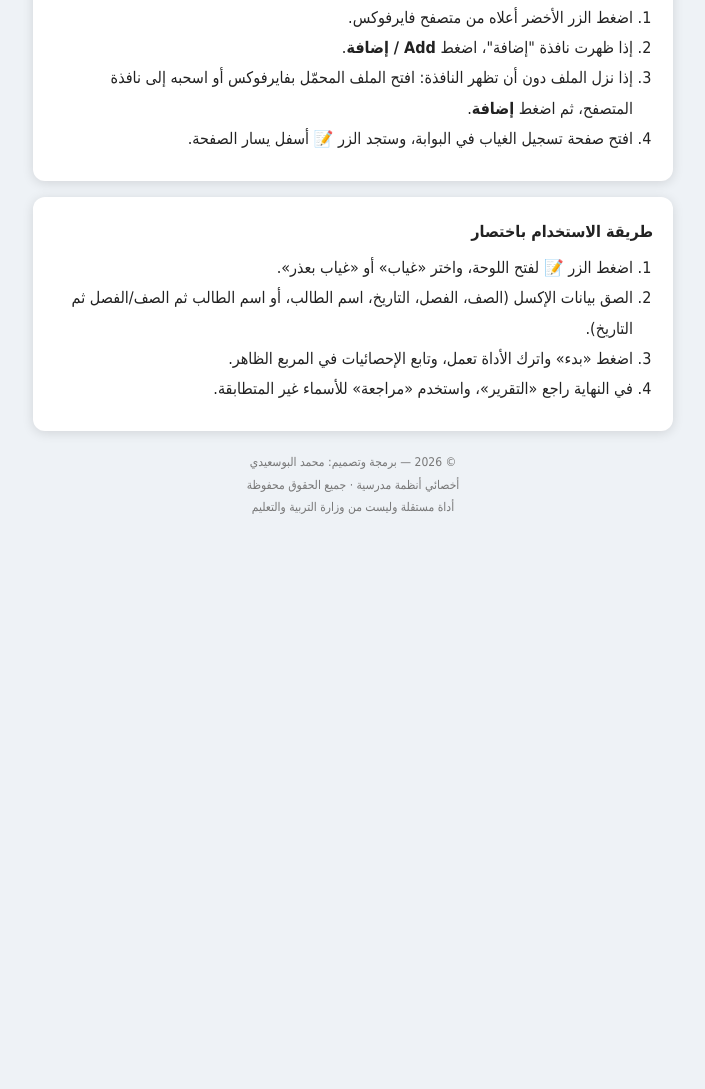
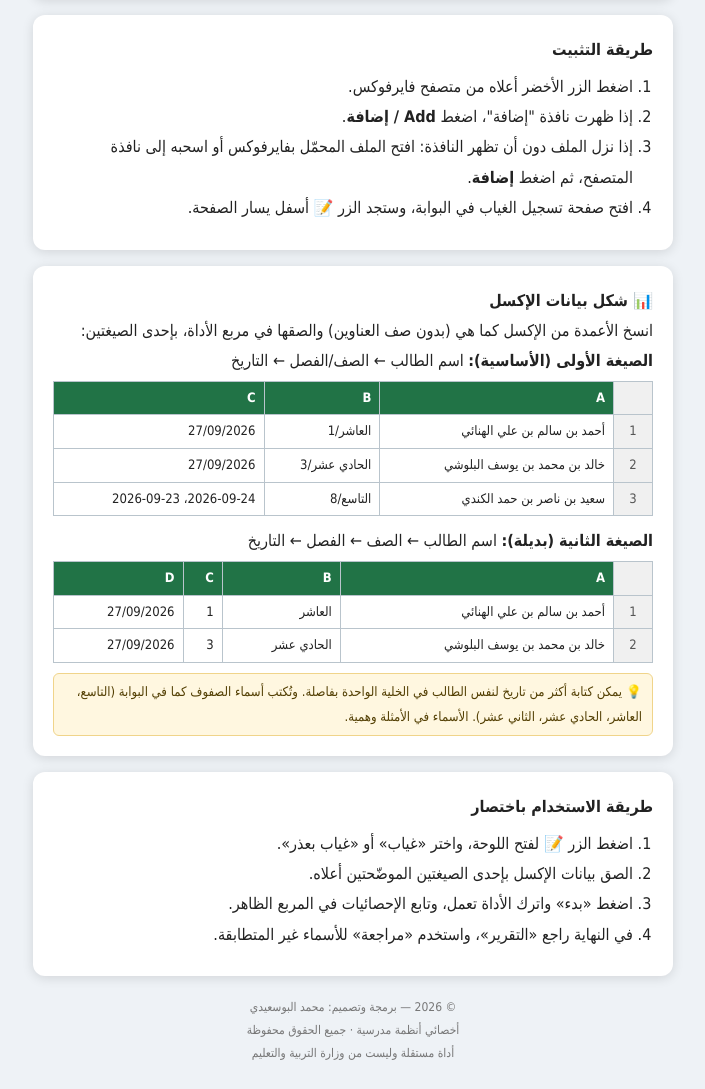
Before and after one commit to moh77728-prog/moe_absent, a plain HTML site: page index.html in a window 1280 px wide. Shown: the part 369-1458 px from the top of the page, without its empty margins (287-992 px from the left). Before the commit the page ends 912 px from the top, so only its background shows below. Drawn offline with Linux system fonts and the light colour scheme.

Commit message:
Add files via upload

```diff
--- a/index.html
+++ b/index.html
@@ -15,6 +15,14 @@
   .btn{display:block;text-align:center;background:var(--c);color:#fff;text-decoration:none;font-weight:bold;font-size:18px;padding:14px;border-radius:8px;margin-top:12px}
   .warn{display:none;background:#fff3cd;color:#664d03;border:1px solid #ffe69c;border-radius:8px;padding:10px;margin-bottom:12px}
   ol{padding-inline-start:20px;margin:6px 0}
+  .by{text-align:center;margin-top:12px;font-size:15px;color:var(--d)}
+  @media (prefers-color-scheme:dark){.by{color:#cfe3f5}}
+  table{border-collapse:collapse;width:100%;font-size:13px;margin:4px 0 10px}
+  th{background:#217346;color:#fff}
+  td,th{border:1px solid #b9c4cc;padding:4px 8px;text-align:right}
+  .rn{background:#f0f0f0;color:#555;text-align:center;width:22px}
+  .scroll{overflow-x:auto}
+  .note{background:#fff7e0;color:#533f03;border:1px solid #f0d48a;border-radius:6px;padding:6px 10px;font-size:13px}
   .ft{text-align:center;font-size:12px;color:#777;margin-top:20px}
 </style>
 </head>
@@ -24,6 +32,7 @@
     <h1>📝 أتمتة تسجيل الغياب</h1>
     <div>إضافة لمتصفح فايرفوكس تسجّل الغياب والغياب بعذر تلقائياً في بوابة عمان التعليمية من بيانات الإكسل. مجانية، ولا ترسل أي بيانات خارج متصفحك.</div>
     <div id="warn" class="warn">انتبه: أنت لا تستخدم فايرفوكس. افتح هذه الصفحة في متصفح <b>فايرفوكس</b> ليعمل التثبيت.</div>
+    <div class="by">برمجة وتصميم: <b>محمد البوسعيدي</b><br>أخصائي أنظمة مدرسية</div>
     <a class="btn" href="moe-attendance-auto.xpi">⬇️ ثبّت الإضافة</a>
   </div>
   <div class="card">
@@ -36,10 +45,24 @@
     </ol>
   </div>
   <div class="card">
+    <b>📊 شكل بيانات الإكسل</b>
+    <div>انسخ الأعمدة من الإكسل كما هي (بدون صف العناوين) والصقها في مربع الأداة، بإحدى الصيغتين:</div>
+    <div><b>الصيغة الأولى (الأساسية):</b> اسم الطالب ← الصف/الفصل ← التاريخ</div>
+    <div class="scroll"><table><tr><th class="rn"></th><th>A</th><th>B</th><th>C</th></tr>
+      <tr><td class="rn">1</td><td>أحمد بن سالم بن علي الهنائي</td><td>العاشر/1</td><td>27/09/2026</td></tr>
+      <tr><td class="rn">2</td><td>خالد بن محمد بن يوسف البلوشي</td><td>الحادي عشر/3</td><td>27/09/2026</td></tr>
+      <tr><td class="rn">3</td><td>سعيد بن ناصر بن حمد الكندي</td><td>التاسع/8</td><td>2026-09-24، 2026-09-23</td></tr></table></div>
+    <div><b>الصيغة الثانية (بديلة):</b> اسم الطالب ← الصف ← الفصل ← التاريخ</div>
+    <div class="scroll"><table><tr><th class="rn"></th><th>A</th><th>B</th><th>C</th><th>D</th></tr>
+      <tr><td class="rn">1</td><td>أحمد بن سالم بن علي الهنائي</td><td>العاشر</td><td>1</td><td>27/09/2026</td></tr>
+      <tr><td class="rn">2</td><td>خالد بن محمد بن يوسف البلوشي</td><td>الحادي عشر</td><td>3</td><td>27/09/2026</td></tr></table></div>
+    <div class="note">💡 يمكن كتابة أكثر من تاريخ لنفس الطالب في الخلية الواحدة بفاصلة. وتُكتب أسماء الصفوف كما في البوابة (التاسع، العاشر، الحادي عشر، الثاني عشر). الأسماء في الأمثلة وهمية.</div>
+  </div>
+  <div class="card">
     <b>طريقة الاستخدام باختصار</b>
     <ol>
       <li>اضغط الزر 📝 لفتح اللوحة، واختر «غياب» أو «غياب بعذر».</li>
-      <li>الصق بيانات الإكسل (الصف، الفصل، التاريخ، اسم الطالب، أو اسم الطالب ثم الصف/الفصل ثم التاريخ).</li>
+      <li>الصق بيانات الإكسل بإحدى الصيغتين الموضّحتين أعلاه.</li>
       <li>اضغط «بدء» واترك الأداة تعمل، وتابع الإحصائيات في المربع الظاهر.</li>
       <li>في النهاية راجع «التقرير»، واستخدم «مراجعة» للأسماء غير المتطابقة.</li>
     </ol>
```
Also changed, not shown: 1 other file.
